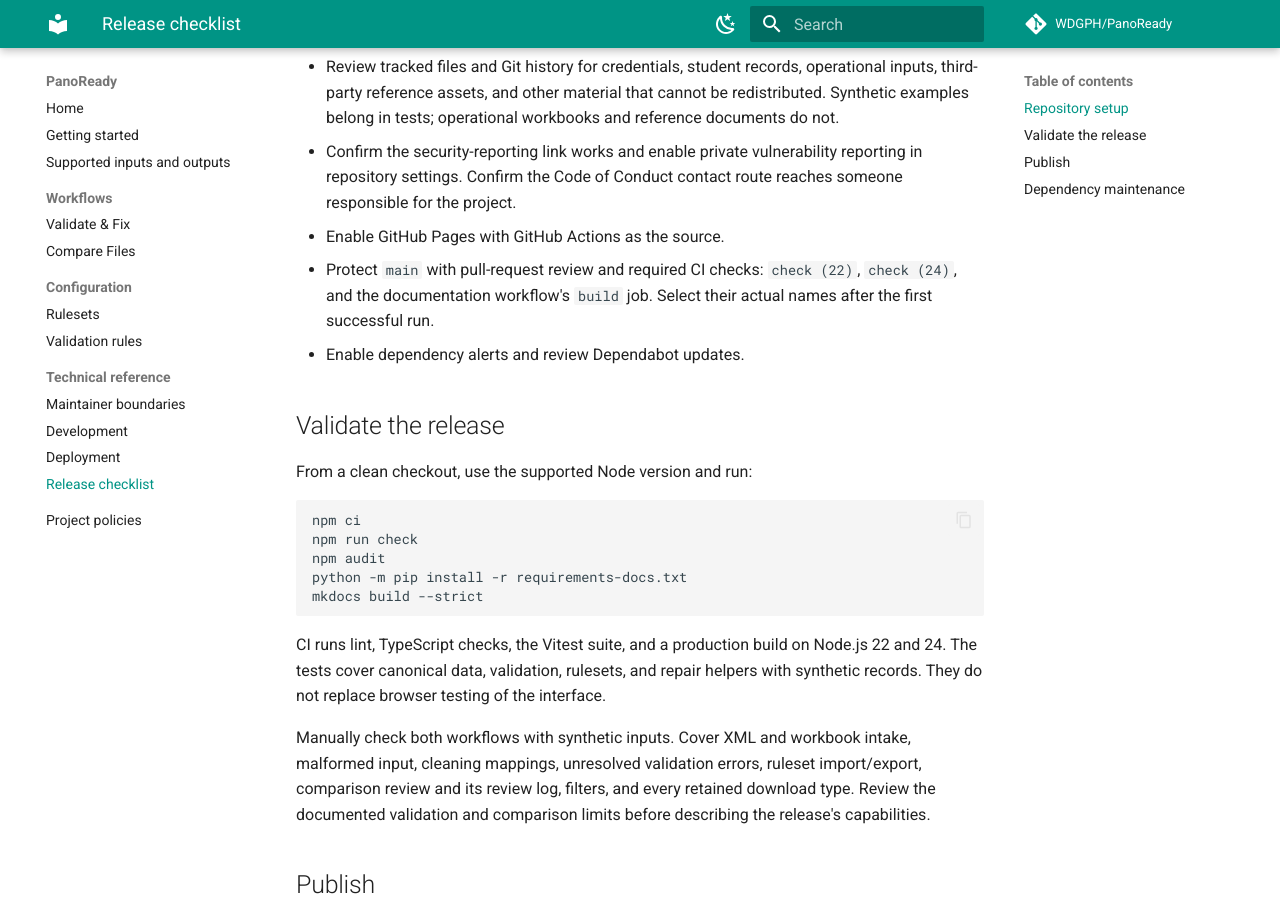
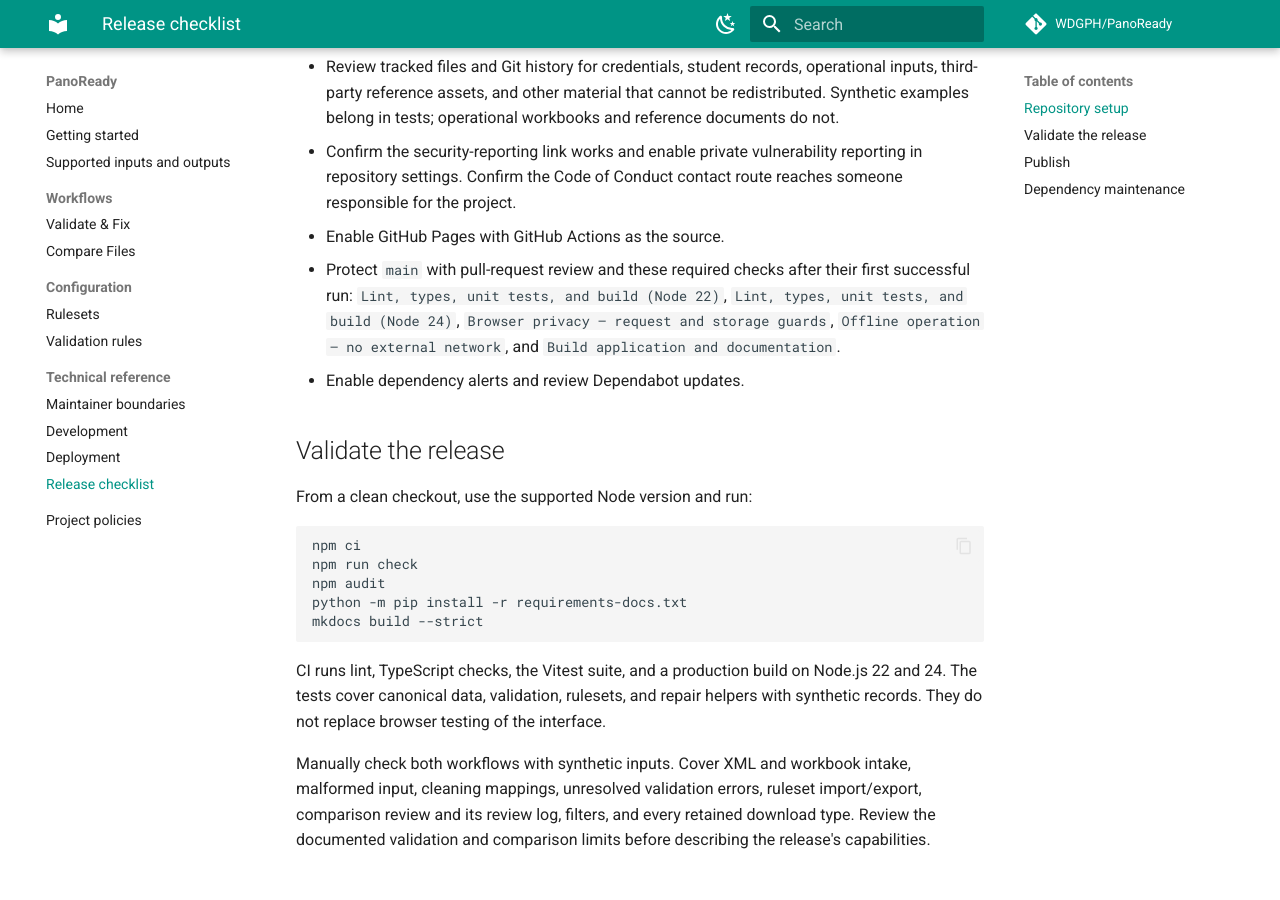
Before and after one commit to WDGPH/PanoReady, an MkDocs documentation site: the page built from docs/releasing.md, in a window 1280 px wide and 900 px high, scrolled down 327 px. Built offline with MkDocs 1.6.1 and Material for MkDocs 9.7.7, drawn with Linux system fonts in a browser that asks for light colours; comment, search, counter and statistics services are not loaded.

Commit message:
ci: expose application privacy guarantees

```diff
--- a/docs/releasing.md
+++ b/docs/releasing.md
@@ -8,7 +8,7 @@ Use this checklist when preparing a public release. Files in the repository cann
 - Review tracked files and Git history for credentials, student records, operational inputs, third-party reference assets, and other material that cannot be redistributed. Synthetic examples belong in tests; operational workbooks and reference documents do not.
 - Confirm the security-reporting link works and enable private vulnerability reporting in repository settings. Confirm the Code of Conduct contact route reaches someone responsible for the project.
 - Enable GitHub Pages with GitHub Actions as the source.
-- Protect `main` with pull-request review and required CI checks: `check (22)`, `check (24)`, and the documentation workflow's `build` job. Select their actual names after the first successful run.
+- Protect `main` with pull-request review and these required checks after their first successful run: `Lint, types, unit tests, and build (Node 22)`, `Lint, types, unit tests, and build (Node 24)`, `Browser privacy — request and storage guards`, `Offline operation — no external network`, and `Build application and documentation`.
 - Enable dependency alerts and review Dependabot updates.
 
 ## Validate the release
```
Also changed, not shown: 2 other files.
